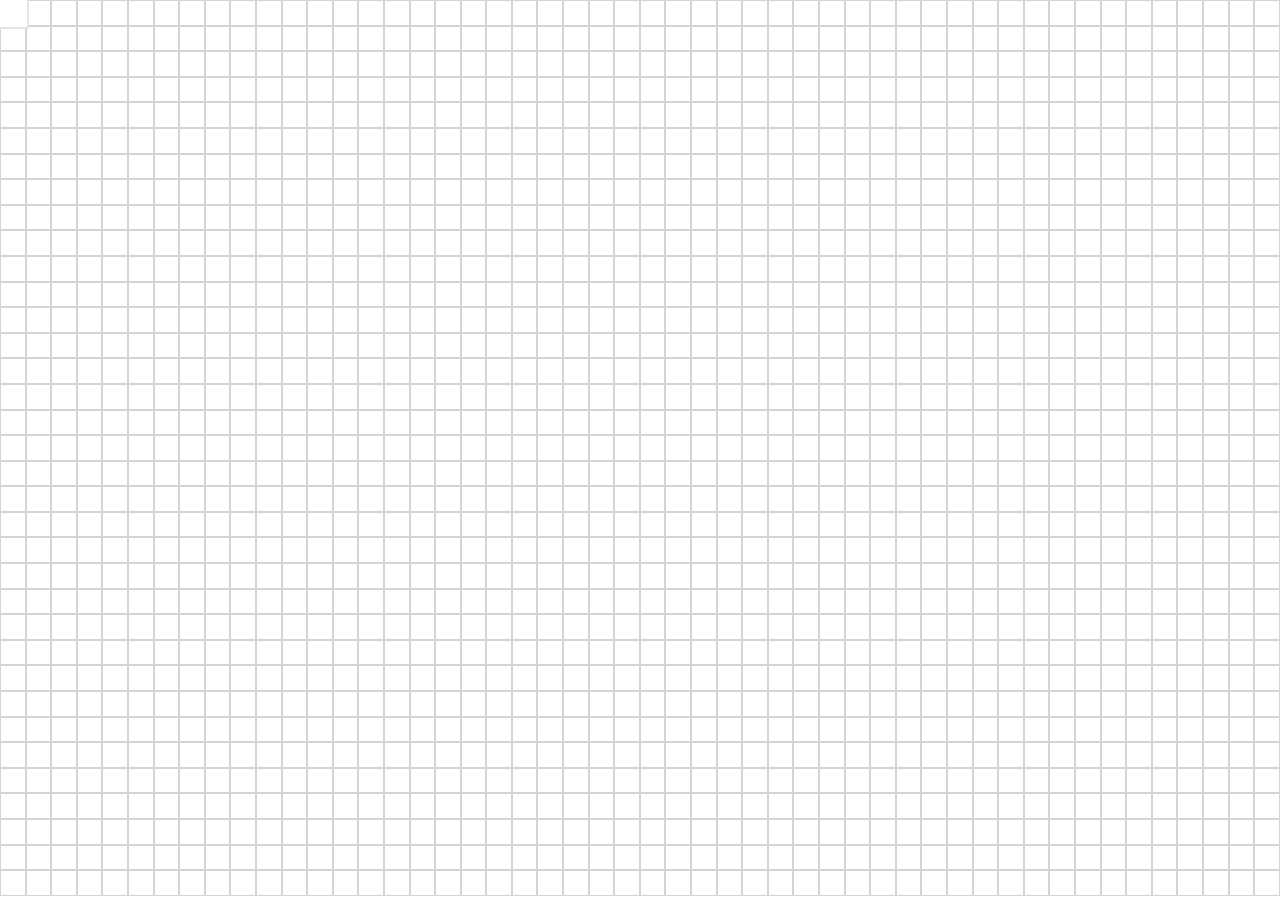
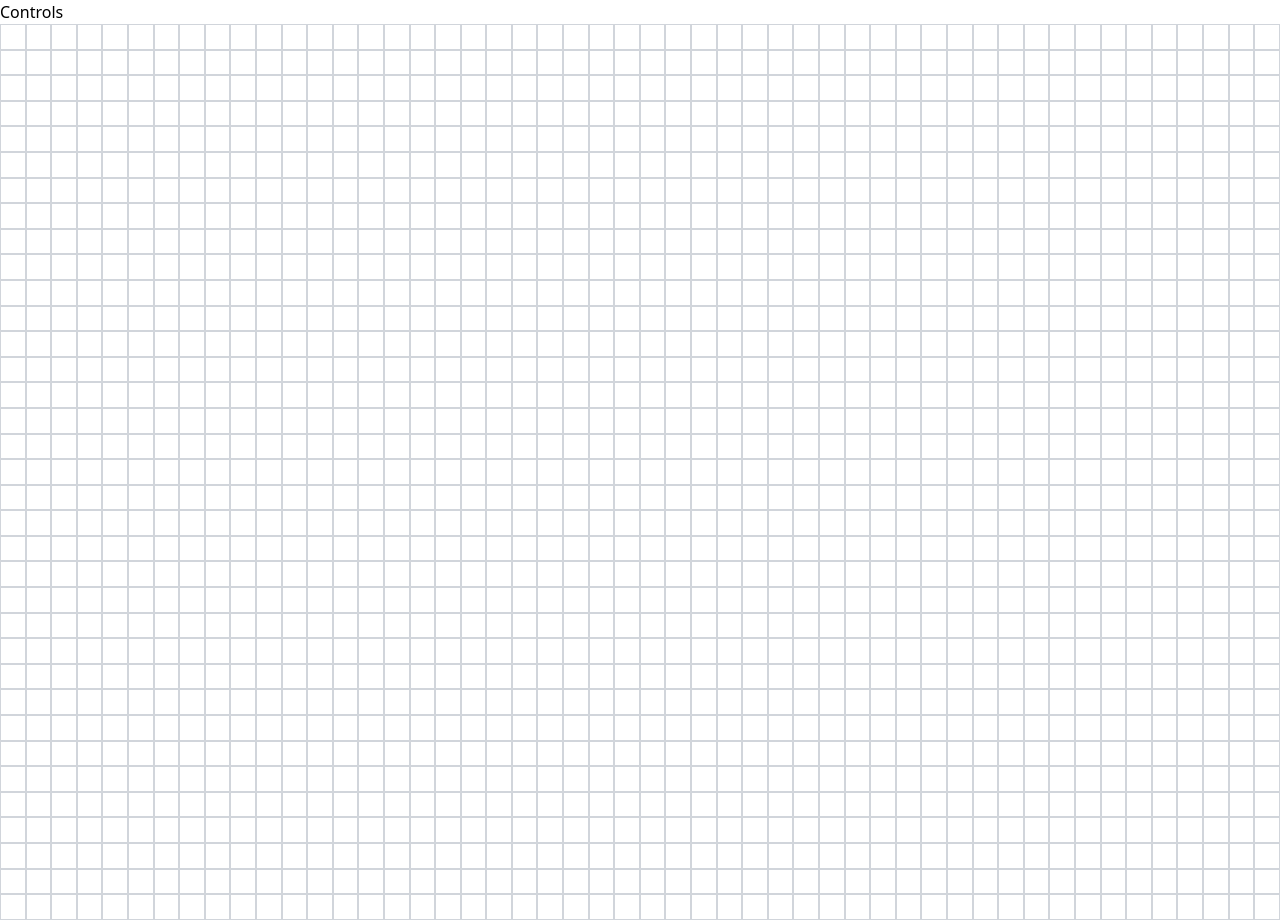
Before and after one commit to azboss2021/pathfinding, a React (Vite) app: page / in a window 1280 px wide. Before the commit the page ends 896 px from the top, so only its background shows below. Built offline with nearby package versions, Linux system fonts and the light colour scheme.

Commit message:
Added controls file

```diff
--- a/src/App.jsx
+++ b/src/App.jsx
@@ -1,5 +1,6 @@
 import { useEffect, useState } from 'react';
 import Grid from './components/Grid';
+import Controls from './components/Controls';
 
 function App() {
   const [grid, setGrid] = useState([]);
@@ -39,6 +40,7 @@ function App() {
 
   return (
     <main>
+      <Controls />
       <Grid grid={grid} handleMouseOverNode={handleMouseOverNode} />
     </main>
   );
--- /dev/null
+++ b/src/components/Controls.jsx
@@ -0,0 +1,7 @@
+import React from 'react';
+
+const Controls = () => {
+  return <div>Controls</div>;
+};
+
+export default Controls;
```
